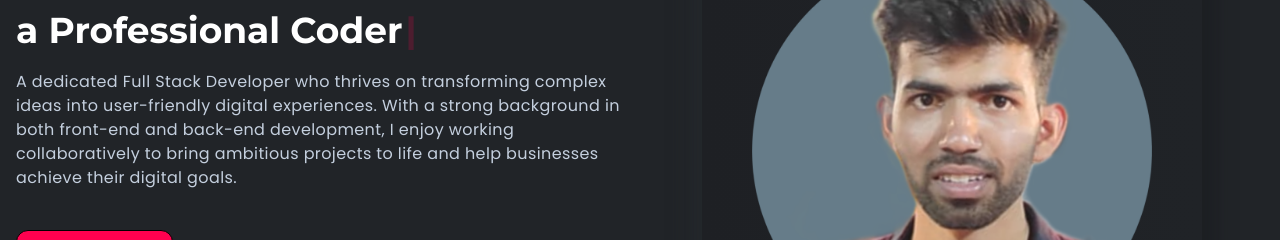
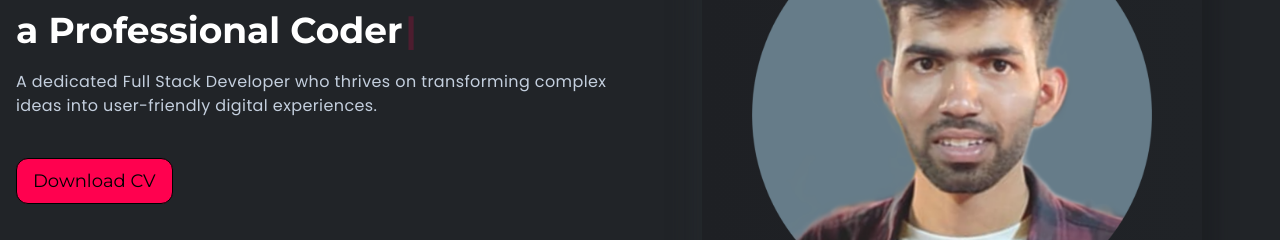
Before and after one commit to amit-maurya0099/Portfolio, a React (Create React App) app: page / in a window 1280 px wide. Shown: the part 254-494 px from the top of the page. Built offline with nearby package versions, Linux system fonts and the light colour scheme; no server answers.

Commit message:
versioning demo

```diff
--- a/src/components/banner/LeftBanner.jsx
+++ b/src/components/banner/LeftBanner.jsx
@@ -30,7 +30,7 @@ const LeftBanner = () => {
           />
         </h2>
         <p className="text-base font-bodyFont leading-6 tracking-wide">
-        A dedicated Full Stack Developer who thrives on transforming complex ideas into user-friendly digital experiences. With a strong background in both front-end and back-end development, I enjoy working collaboratively to bring ambitious projects to life and help businesses achieve their digital goals.
+        A dedicated Full Stack Developer who thrives on transforming complex ideas into user-friendly digital experiences.
         </p>
 
       </div>
```
